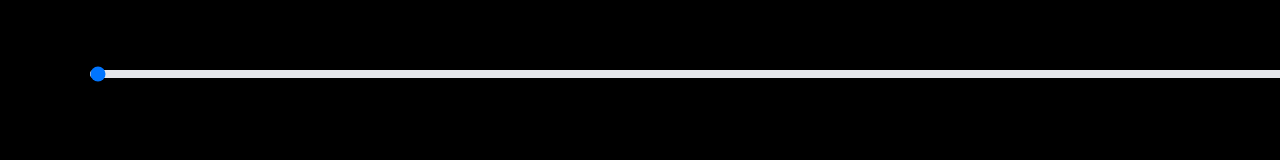
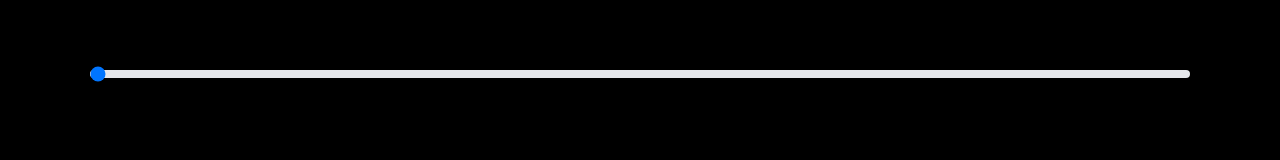
Before and after one commit to csmithxc/watch-web, a Next.js app: page / in a window 1280 px wide. Shown: the part 130-290 px from the top of the page. Built offline with nearby package versions, Linux system fonts and the light colour scheme.

Commit message:
test: range input (13)

```diff
--- a/src/pages/index.tsx
+++ b/src/pages/index.tsx
@@ -82,7 +82,7 @@ export default function HomePage() {
               type='range'
               value={value}
               onChange={(e) => setValue(parseInt(e.target.value))}
-              className='fixed top-[25%] h-2 w-full cursor-pointer appearance-none rounded-lg bg-gray-200 dark:bg-gray-700'
+              className='sticky top-[25%] h-2 w-full cursor-pointer appearance-none rounded-lg bg-gray-200 dark:bg-gray-700'
               // style={{
               //   marginTop: scrollY + 100 + 'px',
               // }}
```
